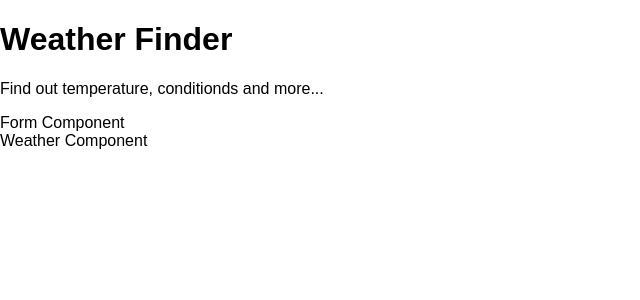
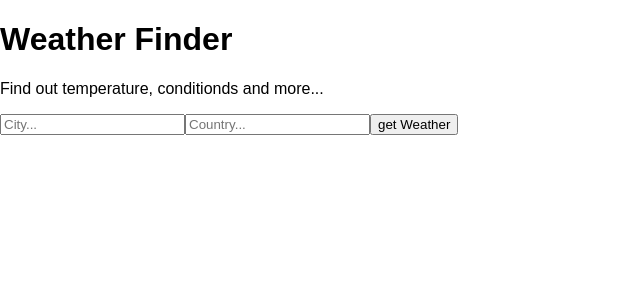
Before and after one commit to ShivangiKakkar/Weather-App, a React (Create React App) app: page / in a window 1280 px wide. Shown: the top 300 px of the page, without its empty margins (0-640 px from the left). Built offline with nearby package versions, Linux system fonts and the light colour scheme.

Commit message:
Fetching Input from API's

```diff
--- a/src/App.js
+++ b/src/App.js
@@ -6,15 +6,56 @@
 
 const API_KEY = "4da13827f89d780929fef24ba2413bba";
 class App extends React.Component{
-  getWeather = async () => {
-    const api_call =  await fetch(`http://api.openweathermap.org/data/2.5/forecast?id=524901&APPID=4da13827f89d780929fef24ba2413bba`);
+  state = {
+    temperature: undefined,
+    city: undefined,
+    country: undefined,
+    humidity: undefined,
+    description: undefined,
+    error: undefined,
+  }
+  getWeather = async (e) => {
+    e.preventDefault();
+    const city=e.target.elements.city.value;
+    const country=e.target.elements.country.value;
+    const api_call =  await fetch(`http://api.openweathermap.org/data/2.5/weather?q=${city},${country}&appid=${API_KEY}&units=metric`);
+  const data = await api_call.json();
+  if (city && country){
+    console.log(data);
+    this.setState({
+      temperature: data.main.temp,
+      city: data.name,
+      country: data.sys.country,
+      humidity: data.main.humidity,
+      description: data.weather[0].description,
+      error: ""
+    });
+
+  } else {
+      this.setState({
+          temperature: undefined,
+          city: undefined,
+          country: undefined,
+          humidity: undefined,
+          description: undefined,
+          error: "Please enter the values.",
+    });
+  }
+
   }
   render() {
     return (
       <div>
         <Titles />
-        <Form />
-        <Weather />
+        <Form getWeather={this.getWeather} />
+        <Weather
+        temperature={this.state.temperature}
+        city={this.state.city}
+        country={this.state.country}
+        humidity={this.state.humidity}
+        description={this.state.description}
+        error={this.state.error}
+        />
       </div>
       );
   }
--- a/src/Components/Form.js
+++ b/src/Components/Form.js
@@ -3,7 +3,11 @@
 class Form extends React.Component {
   render () {
     return (
-      <div>Form Component</div>
+      <form onSubmit={this.props.getWeather}>
+        <input type="text" name="city" placeholder="City..."/>
+        <input type="text" name="country" placeholder="Country..."/>
+        <button>get Weather</button>
+      </form>
       );
   }
 };
--- a/src/Components/Weather.js
+++ b/src/Components/Weather.js
@@ -3,7 +3,14 @@
 class Weather extends React.Component {
   render () {
     return (
-      <div>Weather Component</div>
+      <div>
+      	{ this.props.city && this.props.country && <p>Location: { this.props.city}, { this.props.country}</p>}
+      	{this.props.temperature && <p>Temperature: { this.props.temperature}</p>}
+      	{this.props.humidity && <p>Humidity: { this.props.humidity}</p>}
+      	{this.props.description && <p>Conditions: { this.props.description}</p>}
+      	{this.props.error &&  <p>{this.props.error}</p>}
+
+      </div>
       );
   }
 };
```
